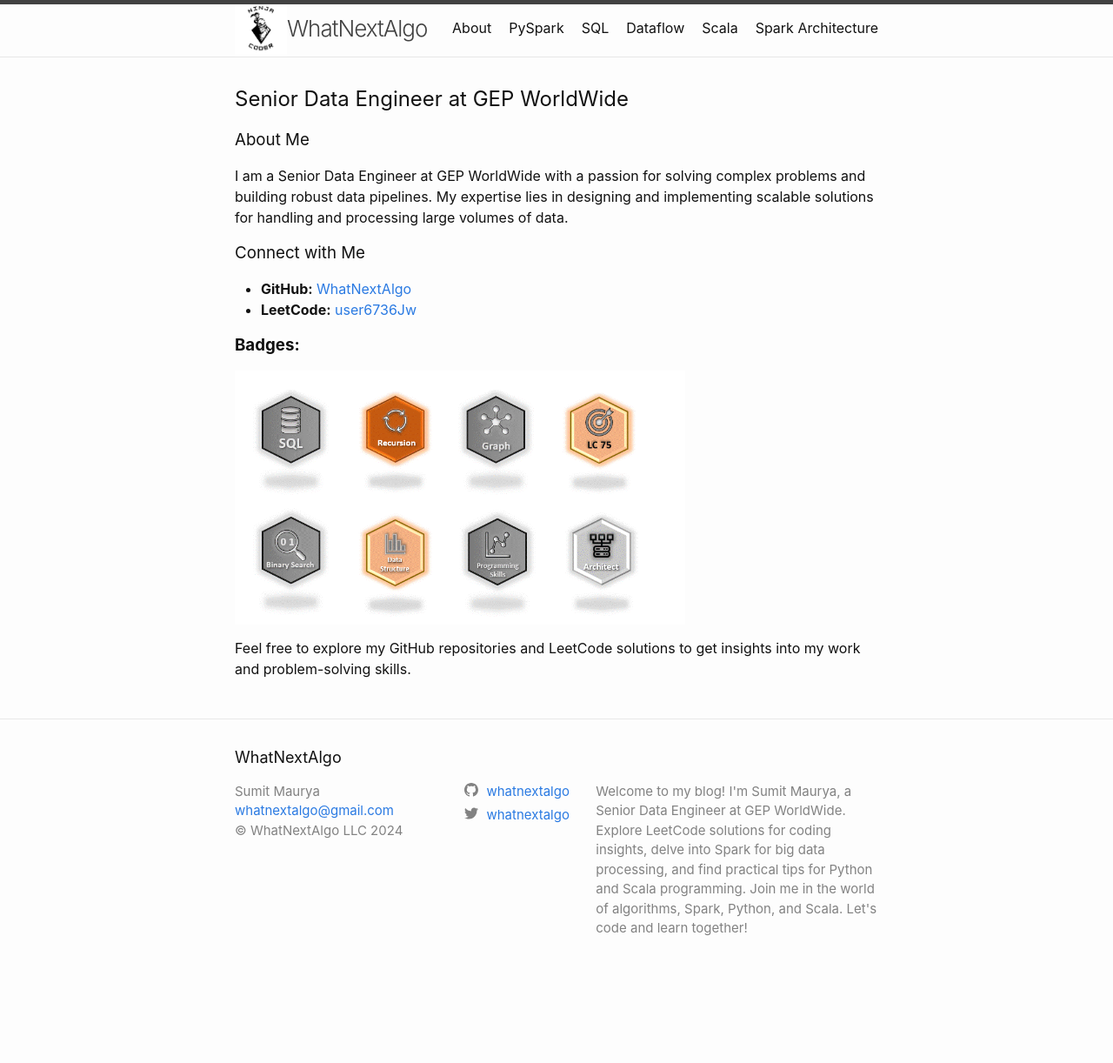
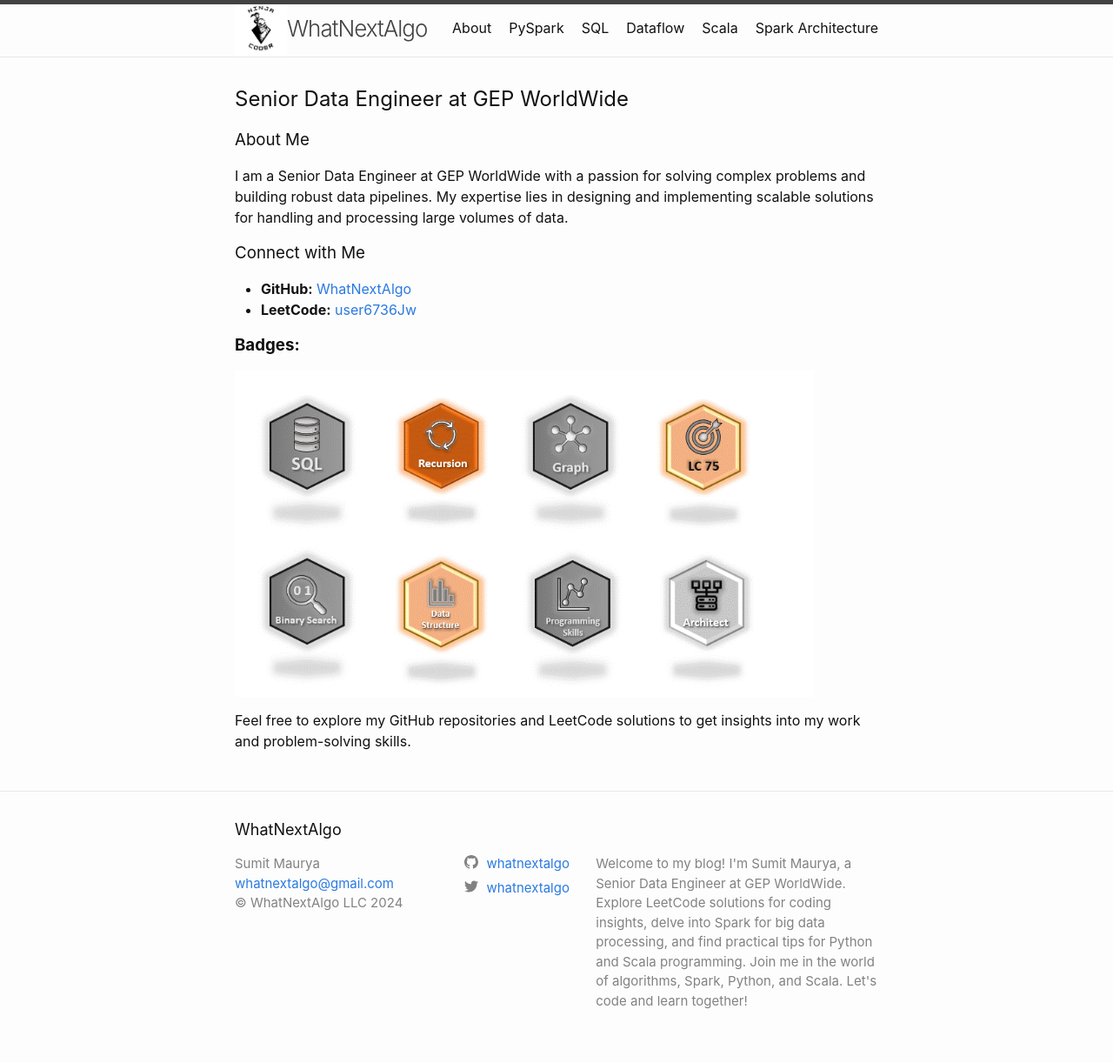
Before and after one commit to WhatNextAlgo/WhatNextAlgo, a Jekyll site: the page built from index.markdown, in a window 1280 px wide. Shown: the whole page at 87% size. Built offline with Jekyll 4.4.1, drawn with Linux system fonts in a browser that asks for light colours; before the commit the page ends 1139 px from its top, so only the background shows below that.

Commit message:
Badges size modified

```diff
--- a/index.markdown
+++ b/index.markdown
@@ -20,7 +20,7 @@ I am a Senior Data Engineer at GEP WorldWide with a passion for solving complex
 
 ### **Badges:**
 
-![Badges](/WhatNextAlgo/images/Badges.gif){:width="70%" height="70%"}
+![Badges](/WhatNextAlgo/images/Badges.gif){:width="90%" height="90%"}
 
 
 Feel free to explore my GitHub repositories and LeetCode solutions to get insights into my work and problem-solving skills.
```
